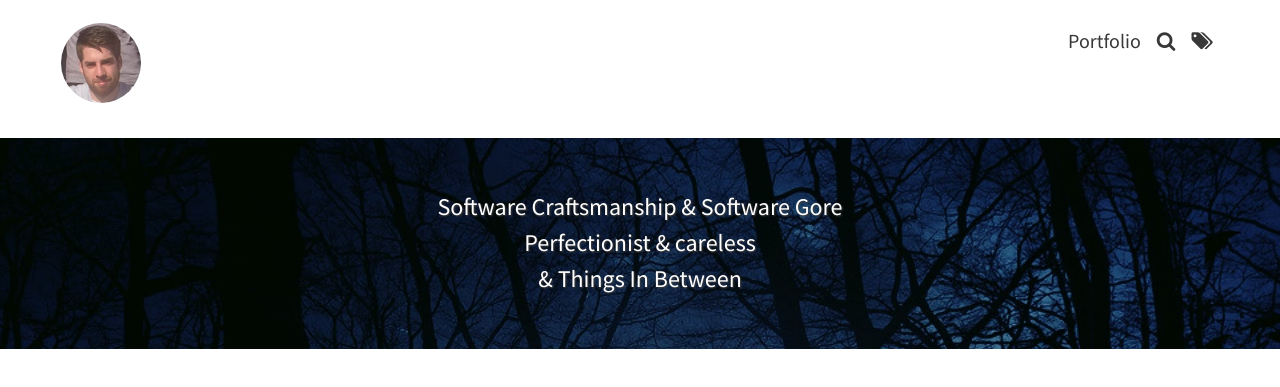
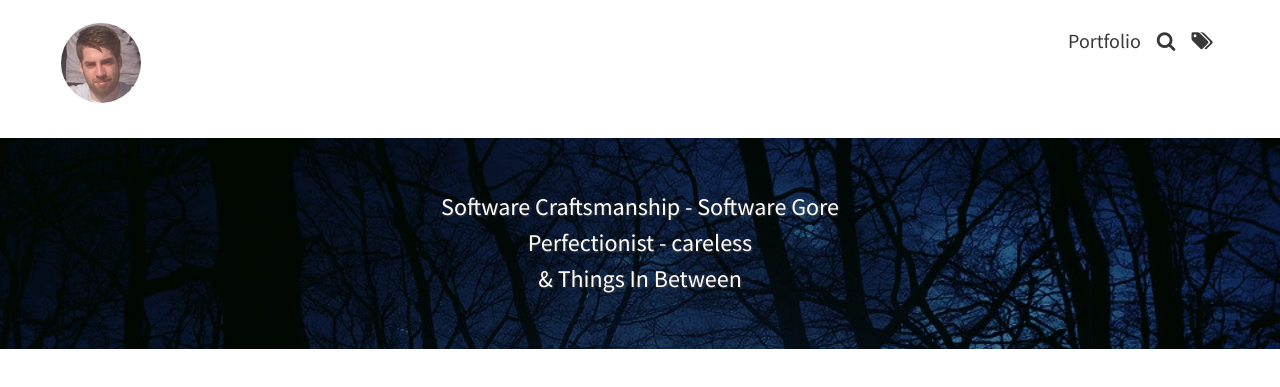
Before and after one commit to michjuh/michjuh.github.io, a Jekyll site: the page built from index.html, in a window 1280 px wide. Shown: the top 387 px of the page. Built offline with Jekyll 4.4.1, drawn with Linux system fonts in a browser that asks for light colours; the list of posts is cut into pages by our own code; some of the changed lines change nothing that is shown.

Commit message:
small change in homepage header

```diff
--- a/_config.yml
+++ b/_config.yml
@@ -13,8 +13,8 @@ theme_settings:
 
   # Header and footer text
   header_text: > #two or three lines to describe your site
-     <p>Software Craftsmanship &amp; Software Gore <br>
-        Perfectionist &amp; careless <br>
+     <p>Software Craftsmanship - Software Gore <br>
+        Perfectionist - careless <br>
         &amp; Things In Between</p>
   header_text_feature_image: assets/img/pexels/gespentisch-night.jpeg
   footer_text: >
```
